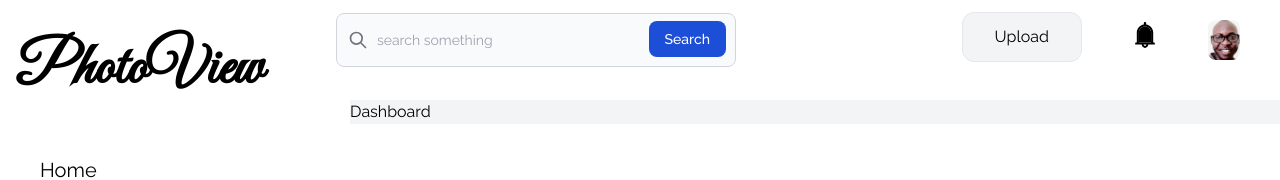
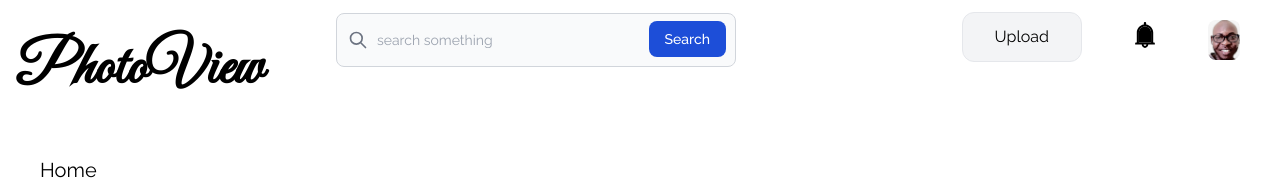
Before and after one commit to masete/photoview, a React (Create React App) app in the folder FrontEnd/: page /timeline in a window 1280 px wide. Shown: the top 180 px of the page. Built offline with nearby package versions, Linux system fonts and the light colour scheme.

Commit message:
fix: fixed react router do errors

```diff
--- a/FrontEnd/src/pages/Timeline.jsx
+++ b/FrontEnd/src/pages/Timeline.jsx
@@ -7,10 +7,13 @@
 const Timeline = () => {
   return (
     <>
-    <div>
+    <div className="bg-gray-background">
       <NavBar />
-      <SideBar />
-      <Dashboard />
+        <div className="grid grid-cols-3 gap-4 justify-between mx-auto max-w-screen-lg">
+          <SideBar />
+          {/* <Dashboard /> */}
+        </div>
+
     </div>
 
     </>
```
